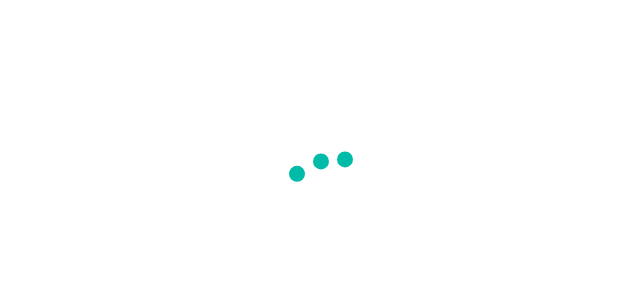
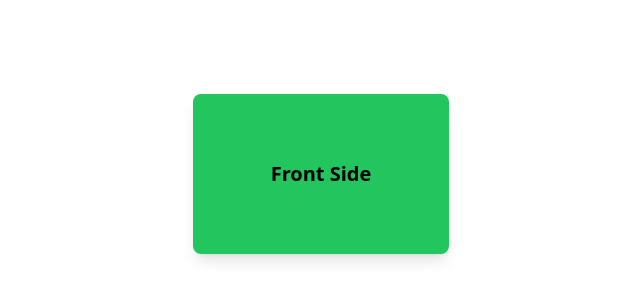
Before and after one commit to nayon117/framer-motion-demos, a React (Vite) app: page / in a window 1280 px wide. Shown: the part 226-526 px from the top of the page, without its empty margins (319-959 px from the left). Built offline with nearby package versions, Linux system fonts and the light colour scheme.

Commit message:
create flipping card

```diff
--- a/src/App.tsx
+++ b/src/App.tsx
@@ -1,8 +1,9 @@
 // import Basic from "./components/Basic";
 // import KeyFrames from "./components/KeyFrames";
-
-import BouncingLoader from "./components/examples/BouncingLoader";
+// import Variants from "./components/Variants";
+// import BouncingLoader from "./components/examples/BouncingLoader";
 // import PulsingButton from "./components/examples/PulsingButton";
+import FlippingCard from "./components/examples/FlippingCard";
 
 
 const App = () => {
@@ -11,7 +12,9 @@ const App = () => {
        {/* <Basic /> */}
        {/* <KeyFrames /> */}
        {/* <PulsingButton /> */}
-       <BouncingLoader />
+       {/* <BouncingLoader /> */}
+       {/* <Variants /> */}
+       <FlippingCard />
     </div>
   )
 }
--- /dev/null
+++ b/src/components/DiffVarient.tsx
@@ -0,0 +1,10 @@
+export const varients1 = {
+  hidden: { opacity: 0, scale: 0.7 },
+  visible: { opacity: 1, scale: 1 },
+  exit: { opacity: 0.5, scale: 0.5 },
+};
+
+export const varients2 = {
+  front:{rotateY:0},
+  back: {rotateY:180}
+}
--- /dev/null
+++ b/src/components/Variants.tsx
@@ -0,0 +1,20 @@
+import { motion } from "motion/react";
+import { useState } from "react";
+import { varients1 } from "./DiffVarient";
+
+const Variants = () => {
+  const [isVisible, setIsVisible] = useState(true);
+  return (
+    <div>
+       <motion.div className="box"
+       variants={varients1}
+       initial ="hidden"
+       animate ={isVisible ? "visible" : "hidden"}
+       transition={{duration:2, ease:"easeIn"}}
+       exit={"exit"}
+       onClick={()=>setIsVisible(!isVisible)}
+       />
+    </div>
+  )
+}
+export default Variants;
--- /dev/null
+++ b/src/components/examples/FlippingCard.tsx
@@ -0,0 +1,58 @@
+import { motion } from "framer-motion";
+import { useState } from "react";
+import { varients2 } from "../DiffVarient";
+
+const FlippingCard = () => {
+  const [isFlipped, setIsFlipped] = useState(false);
+
+  return (
+    <motion.div
+      onClick={() => setIsFlipped(!isFlipped)}
+      className="perspective-1000 w-64 h-40"
+      style={{ perspective: 1000 }}
+    >
+      <motion.div
+        variants={varients2}
+        initial="front"
+        animate={isFlipped ? "back" : "front"}
+        transition={{ duration: 0.6 }}
+        className="w-full h-full rounded-lg shadow-lg relative"
+        style={{
+          transformStyle: "preserve-3d",
+          width: "100%",
+          height: "100%",
+        }}
+      >
+        {/* Front Side */}
+        <div
+          className="absolute inset-0 flex items-center justify-center text-xl font-bold"
+          style={{
+            background: "#22c55e",
+            backfaceVisibility: "hidden",
+            borderRadius: "0.5rem",
+            width: "100%",
+            height: "100%",
+          }}
+        >
+          Front Side
+        </div>
+        {/* Back Side */}
+        <div
+          className="absolute inset-0 flex items-center justify-center text-xl font-bold"
+          style={{
+            background: "#22c55e",
+            backfaceVisibility: "hidden",
+            transform: "rotateY(180deg)",
+            borderRadius: "0.5rem",
+            width: "100%",
+            height: "100%",
+          }}
+        >
+          Back Side
+        </div>
+      </motion.div>
+    </motion.div>
+  );
+};
+
+export default FlippingCard;
--- a/src/index.css
+++ b/src/index.css
@@ -10,6 +10,6 @@ body {
 .box {
   width: 300px;
   height: 300px;
-  /* border-radius: 100%; */
+  border-radius: 100%;
   background-color: green;
 }
```
